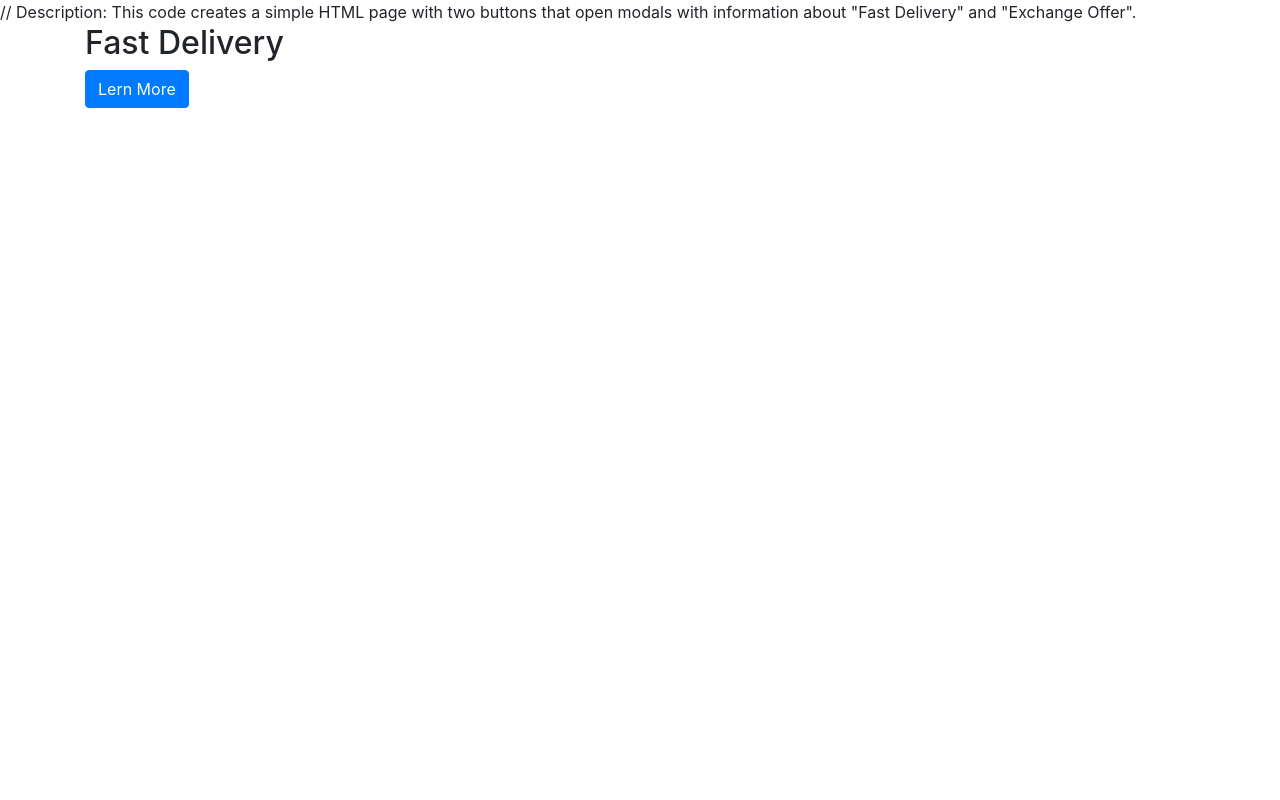
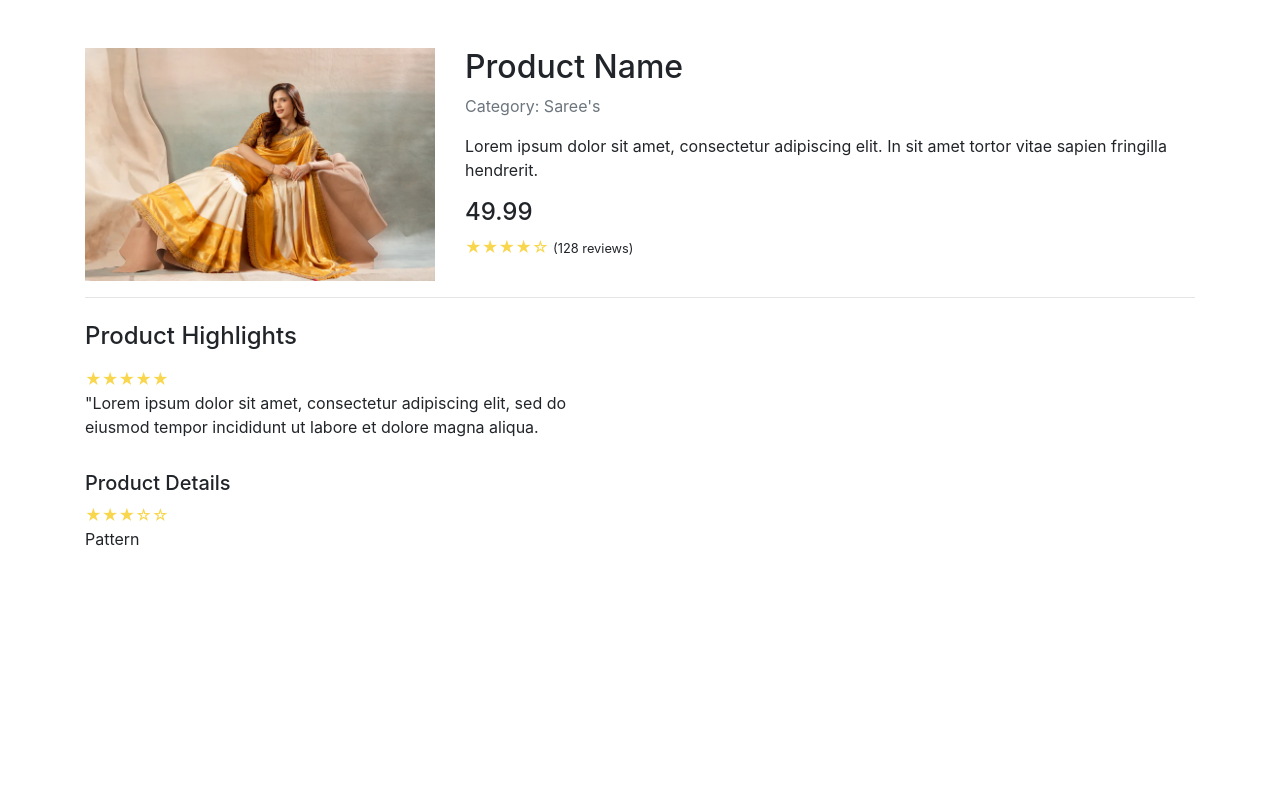
Before and after one commit to arnabg31/pro1, a PHP site: page /lernmore.php in a window 1280 px wide. Run offline with PHP 8.4, Linux system fonts and the light colour scheme.

Commit message:
learnmore new modifi

```diff
--- a/lernmore.php
+++ b/lernmore.php
@@ -1,46 +1,92 @@
-// Description: This code creates a simple HTML page with two buttons that open modals with information about "Fast Delivery" and "Exchange Offer".
+
 <!DOCTYPE html>
 <html lang="en">
 <head>
-  <title>pro1</title>
-   <!--fav icons-->
-    <link rel="icon" href="image\logo1.png" type="image/x-icon">
-  <link rel="shortcut icon" href="image\logo1.png" type="image/x-icon">
-
-  <!-- Bootstrap CSS and JS -->
-  <meta charset="utf-8">
+  <meta charset="UTF-8">
   <meta name="viewport" content="width=device-width, initial-scale=1">
-  <link rel="stylesheet" href="https://cdn.jsdelivr.net/npm/bootstrap@4.6.2/dist/css/bootstrap.min.css">
-  <script src="https://cdn.jsdelivr.net/npm/jquery@3.7.1/dist/jquery.slim.min.js"></script>
-  <script src="https://cdn.jsdelivr.net/npm/popper.js@1.16.1/dist/umd/popper.min.js"></script>
-  <script src="https://cdn.jsdelivr.net/npm/bootstrap@4.6.2/dist/js/bootstrap.bundle.min.js"></script>
+  <title>Product Review Page</title>
+  <link rel="stylesheet" href="https://stackpath.bootstrapcdn.com/bootstrap/4.5.2/css/bootstrap.min.css">
+  <style>
+    .star-rating {
+      color: #f8d64e;
+    }
+  </style>
 </head>
 <body>
-<!-- Fast Delivery -->
-<div class="container">
-  <h2>Fast Delivery</h2>
-  <!-- Button to Open the Modal -->
-  <button type="button" class="btn btn-primary" data-toggle="modal" data-target="#myModal">
-    Lern More
-  </button>
 
-  <!-- The Modal -->
-  <div class="modal fade" id="myModal">
-    <div class="modal-dialog modal-sm">
-      <div class="modal-content">
-        <p class="text-center text-success">Online shopping from a great selection at Fast Delivery Store ... End of dialog window. See Similar. Fast Delivery. Reviews. Brands. Price.</p>
-</div>
-        <!-- Modal footer -->
-        <div class="modal-footer">
-          <button type="button" class="btn btn-secondary" data-dismiss="modal">Close</button>
-        </div>
-
+<div class="container mt-5">
+  <!-- Product Info -->
+  <div class="row">
+    <div class="col-md-4">
+      <img src="image/saree1.jpg" alt="Product Image" class="img-fluid">
+    </div>
+    <div class="col-md-8">
+      <h2>Product Name</h2>
+      <p class="text-muted">Category: Saree's</p>
+      <p>Lorem ipsum dolor sit amet, consectetur adipiscing elit. In sit amet tortor vitae sapien fringilla hendrerit.</p>
+      <h4><i class="fa-solid fa-indian-rupee-sign"></i>49.99</h4>
+      <div>
+        <span class="star-rating">★★★★☆</span>
+        <small>(128 reviews)</small>
       </div>
     </div>
   </div>
 
-</div>
+  <hr>
 
+  <!-- Reviews -->
+  <div class="row mt-4">
+    <div class="col-md-6">
+      <h4>Product Highlights</h4>
+      <div class="media mb-3">
+      <!--  <img src="https://via.placeholder.com/64" class="mr-3 rounded-circle" alt="User">-->
+        <div class="media-body">
+          <h5></h5>
+          <span class="star-rating">★★★★★</span>
+          <p>"Lorem ipsum dolor sit amet, consectetur adipiscing elit, sed do eiusmod tempor incididunt ut labore et dolore magna aliqua.</p>
+        </div>
+      </div>
 
+      <div class="media mb-3">
+       <!-- <img src="https://via.placeholder.com/64" class="mr-3 rounded-circle" alt="User">-->
+        <div class="media-body">
+          <h5>Product Details</h5>
+          <span class="star-rating">★★★☆☆</span>
+          <p>Pattern</p>
+        </div>
+      </div>
+    </div>
+
+    <!-- Submit Review Form -->
+    <!--<div class="col-md-6">
+      <h4>Write a Review</h4>
+      <form>
+        <div class="form-group">
+          <label for="reviewerName">Your Name</label>
+          <input type="text" class="form-control" id="reviewerName" placeholder="Enter your name">
+        </div>
+        <div class="form-group">
+          <label for="reviewRating">Rating</label>
+          <select class="form-control" id="reviewRating">
+            <option>★★★★★</option>
+            <option>★★★★☆</option>
+            <option>★★★☆☆</option>
+            <option>★★☆☆☆</option>
+            <option>★☆☆☆☆</option>
+          </select>
+        </div>
+        <div class="form-group">
+          <label for="reviewText">Review</label>
+          <textarea class="form-control" id="reviewText" rows="3" placeholder="Write your review here..."></textarea>
+        </div>
+        <button type="submit" class="btn btn-primary">Submit Review</button>
+      </form>
+    </div>
+  </div>
+</div>-->
+
+<!-- Bootstrap JS (Optional for some components) -->
+<script src="https://code.jquery.com/jquery-3.5.1.slim.min.js"></script>
+<script src="https://cdn.jsdelivr.net/npm/bootstrap@4.5.2/dist/js/bootstrap.bundle.min.js"></script>
 </body>
 </html>
```
Also changed, not shown: about.php (+0 -20 lines).
